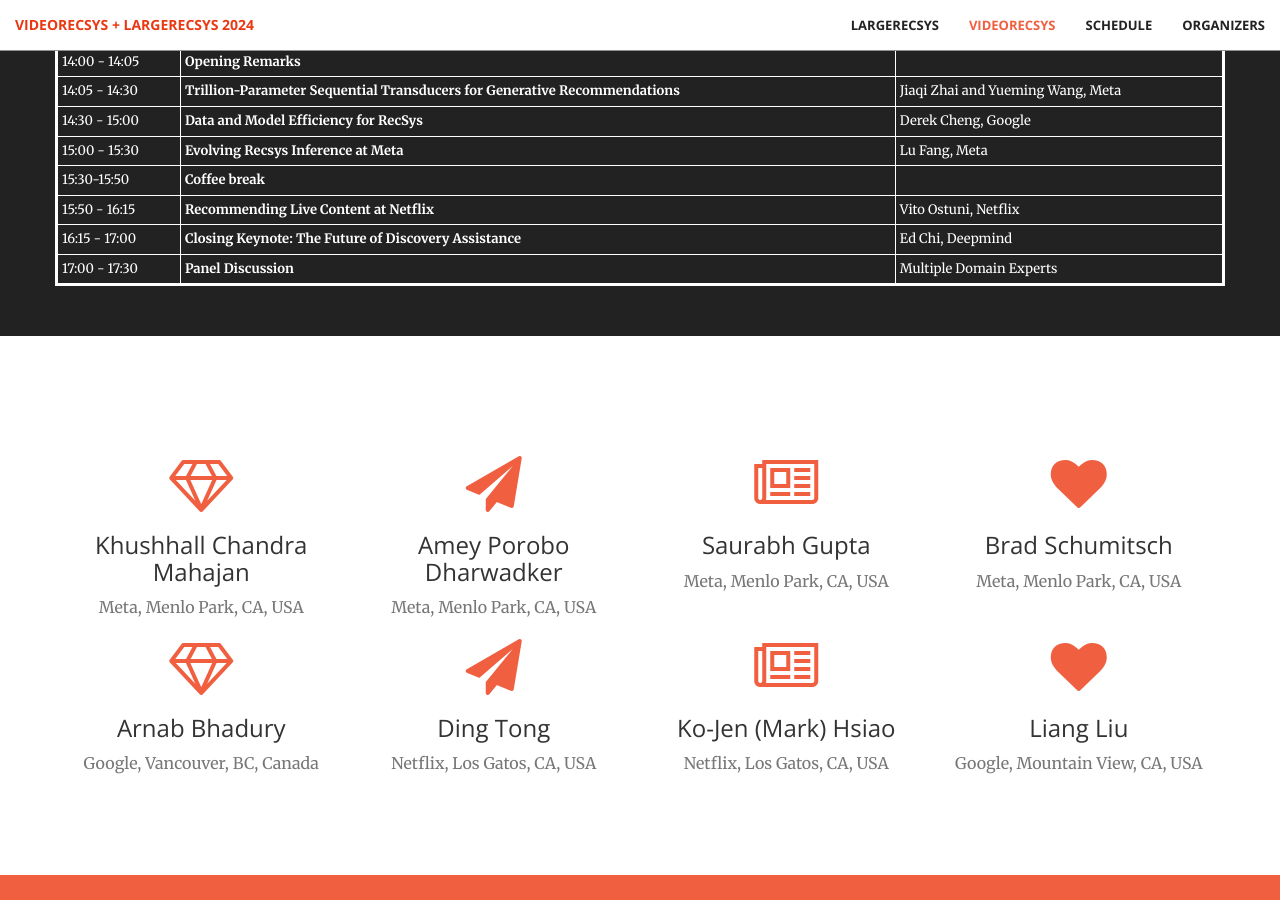
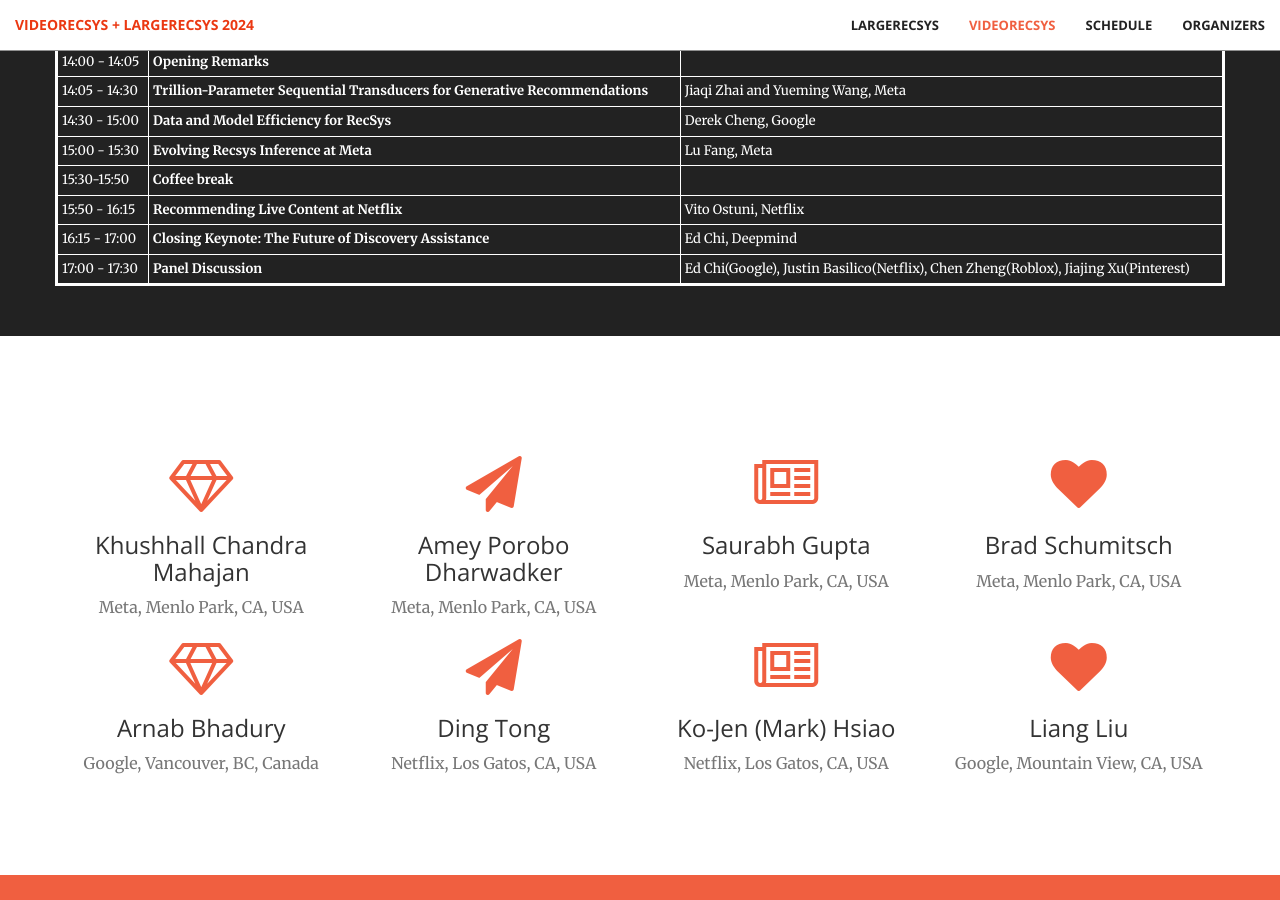
Before and after one commit to largeandvideorecsys/largeandvideorecsys.github.io, a Jekyll site: the page built from index.html, in a window 1280 px wide and 900 px high, scrolled down 2494 px. Built offline with Jekyll 4.4.1, drawn with Linux system fonts in a browser that asks for light colours.

Commit message:
Update schedule.html
Added panel folks

```diff
--- a/_includes/schedule.html
+++ b/_includes/schedule.html
@@ -128,7 +128,7 @@
             <tr>
               <td>17:00 - 17:30</td>
               <td><strong>Panel Discussion</strong></td>
-              <td>Multiple Domain Experts</td>
+              <td>Ed Chi(Google), Justin Basilico(Netflix), Chen Zheng(Roblox), Jiajing Xu(Pinterest)</td>
             </tr>
           </tbody>
         </table>
```
